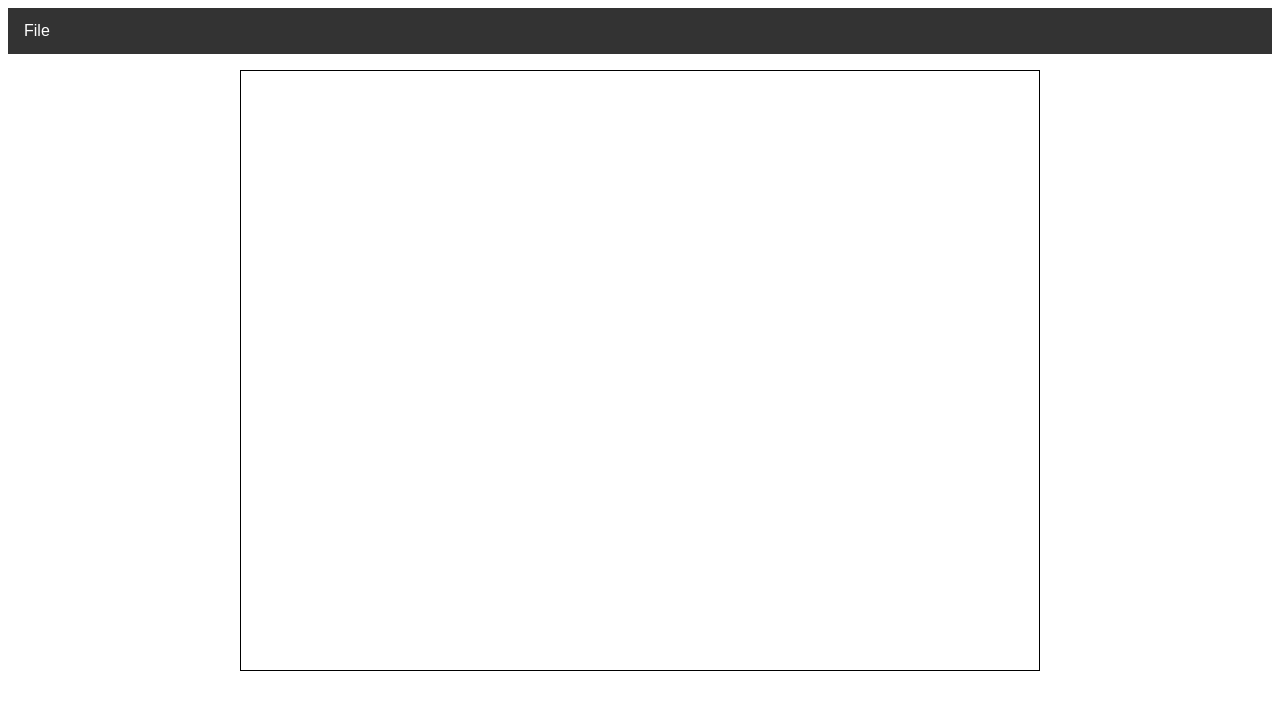
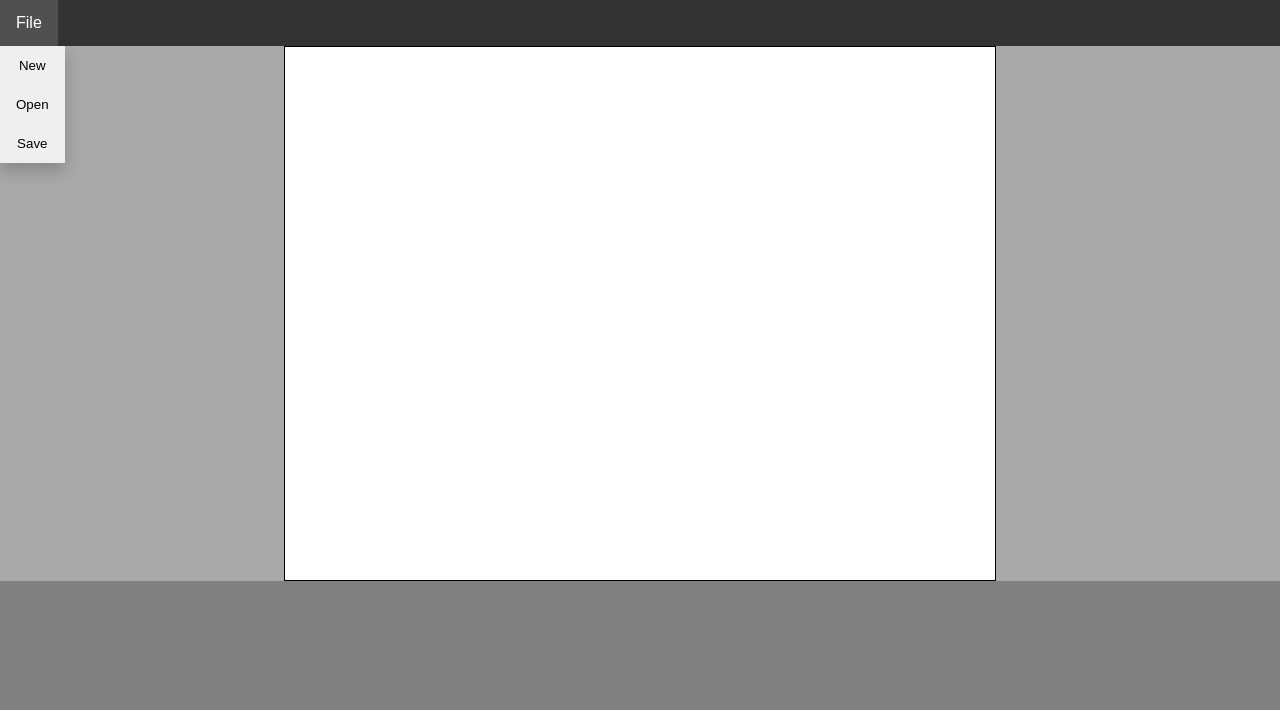
Before and after one commit to Sploder12/DLeditor, a plain HTML site: page index.html in a window 1280 px wide. Drawn offline with Linux system fonts and the light colour scheme.

Commit message:
re-pretty?

```diff
--- a/index.html
+++ b/index.html
@@ -16,11 +16,15 @@
                 </div>
              </div>
         </div>
-        <div class="toolbar">
 
+        <div class="container">
+            <div class="toolbar">
+
+            </div>
+            <canvas id="editor" width="640" height="480" style="border:1px solid #000000; float:center;"></canvas>
+            <div class="nodeEditor">
+
+            </div>
         </div>
-        <canvas id="editor" width="640" height="480" style="border:1px solid #000000; float:center;">
-
-        </canvas>
     </body>
 </html>
--- a/page.css
+++ b/page.css
@@ -1,17 +1,20 @@
 * {
     box-sizing: border-box;
+    margin: 0;
 }
 
 body {
     font-family: Arial, Helvetica, sans-serif;
+    background-color: gray;
 }
 
 canvas {
-    margin-top: 16px;
+    flex: 5;
     margin-left: auto;
     margin-right: auto;
     display: block;
     width: 800px;
+    background-color: white;
 }
 
 .navbar {
@@ -65,3 +68,21 @@ canvas {
 .dropdown:hover .dropdown-content {
     display: block;
 }
+
+.container {
+    display: flex;
+}
+
+.nodeEditor {
+    color: black;
+    width: auto;
+    background-color: darkgrey;
+    flex: 2;
+}
+
+.toolbar {
+    color: black;
+    width: auto;
+    background-color: darkgrey;
+    flex: 2;
+}
```
